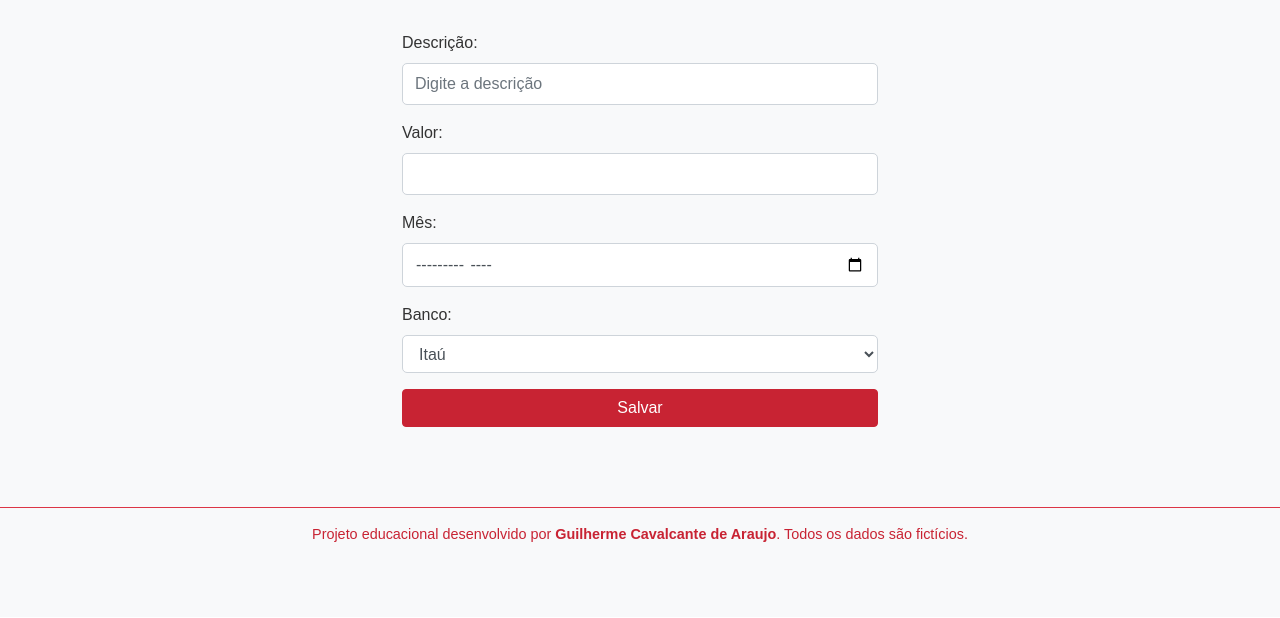
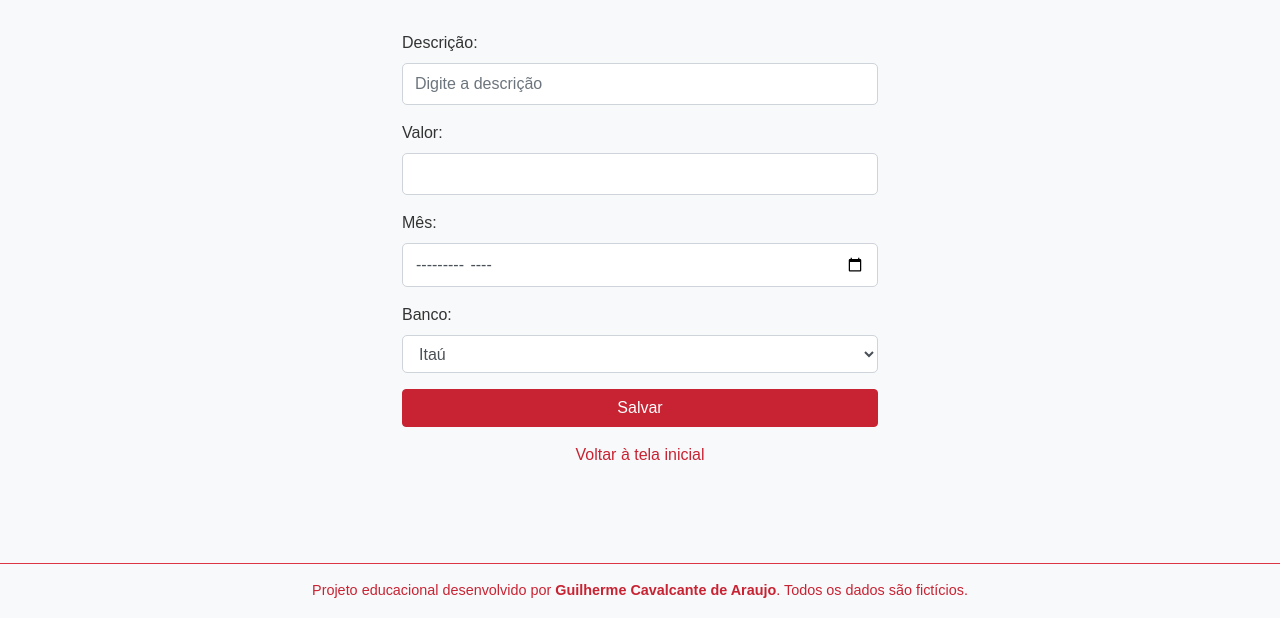
Before and after one commit to Gui-GitHub/FinanceiroDjango, a Django app: page /cadastro-gasto/ in a window 1280 px wide. Shown: the part 183-801 px from the top of the page. Before the commit the page ends 725 px from the top, so only its background shows below. Run offline with Django 5.2, Linux system fonts and the light colour scheme; the visitor is signed in with stand-in values (Sample User, id 1); some libraries are stand-ins or nearby versions.

Commit message:
Botões para voltar a tela inicial

```diff
--- a/core/templates/cadastro_gasto.html
+++ b/core/templates/cadastro_gasto.html
@@ -60,6 +60,11 @@
           </div>
 
           <button type="submit" class="btn btn-primary btn-block mt-3">Salvar</button>
+
+          <p class="mt-3 text-center">
+            <a href="{% url 'index' %}" class="text-decoration-none">Voltar à tela inicial</a>
+          </p>
+
         </form>
       </div>
     </div>
--- a/core/templates/editar_gasto.html
+++ b/core/templates/editar_gasto.html
@@ -31,7 +31,9 @@
 
       <div class="text-center mt-4">
         <button type="submit" class="btn btn-success">Salvar Alterações</button>
-        <a href="{% url 'meus_gastos' %}" class="btn btn-secondary">Voltar</a>
+        <p class="mt-3 text-center">
+          <a href="{% url 'index' %}" class="text-decoration-none">Voltar à tela inicial</a>
+        </p>
       </div>
     </form>
   </div>
```
Also changed, not shown: core/templates/meus_gastos.html (+8 -1 lines).
